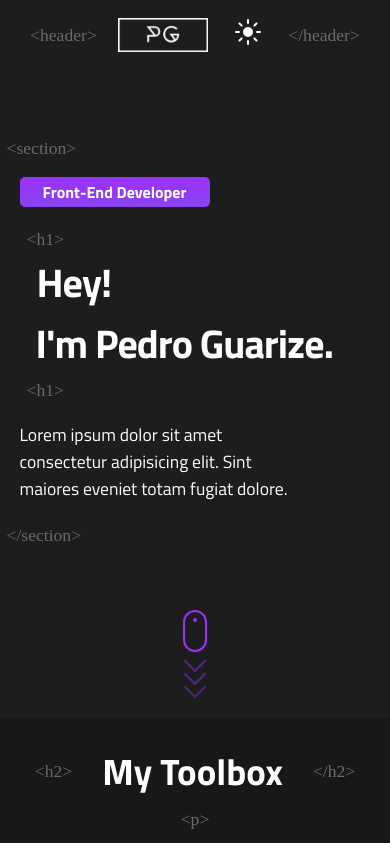
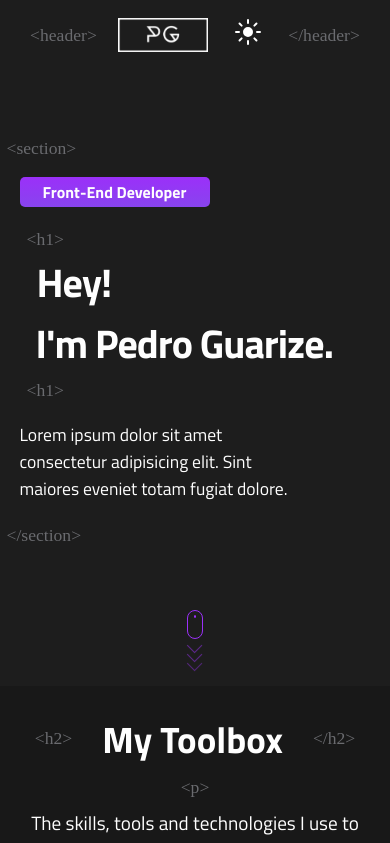
Before and after one commit to guarize/guarize-web-portfolio, a React (Create React App) app: page / in a window 390 px wide. Shown: the top 843 px of the page. Built offline with nearby package versions, Linux system fonts and the light colour scheme; a web font is replaced by a local one.

Commit message:
[style] - mouse scroll responsive

```diff
--- a/src/styles/ScrollIndicator.css
+++ b/src/styles/ScrollIndicator.css
@@ -77,7 +77,6 @@
   margin: 5px auto;
   background: #9b30f9;
   position: relative;
-
   height: 4px;
   width: 4px;
   border: 2px solid #9b30f9;
@@ -204,3 +203,9 @@
     opacity: 1;
   }
 }
+
+@media only screen and (max-width: 1015px) {
+  .mouse_scroll {
+    zoom: 0.7;
+  }
+}
```
